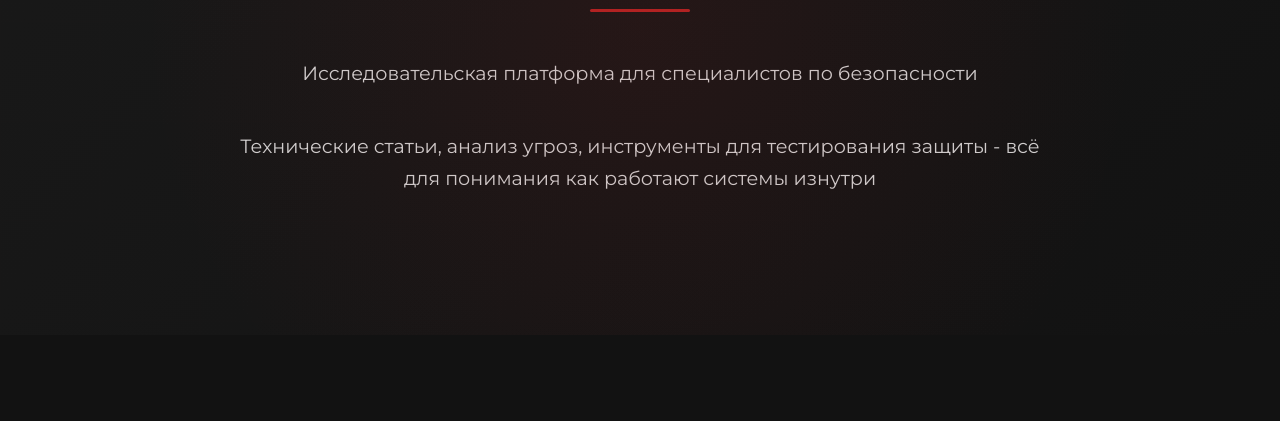
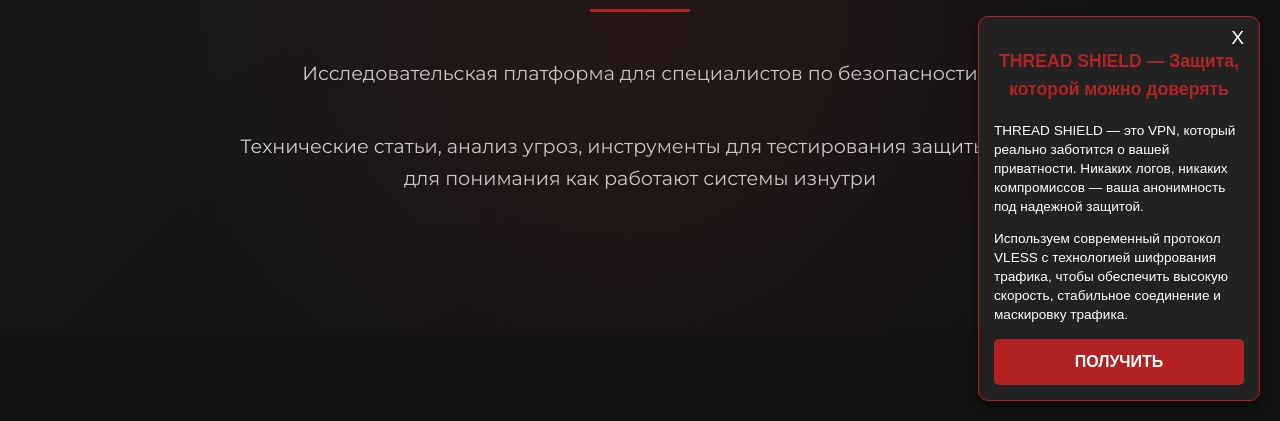
Before and after one commit to RigolitLabs/RG, a plain HTML site: page index.html in a window 1280 px wide. Shown: the part 379-800 px from the top of the page. Drawn offline with Linux system fonts and the light colour scheme.

Commit message:
Update style.css

```diff
--- a/style.css
+++ b/style.css
@@ -570,3 +570,66 @@ footer a:hover {
     opacity: 1;
     transform: translateY(0);
 }
+
+#floating-banner {
+    position: fixed;
+    bottom: 20px;
+    right: 20px;
+    width: 250px;
+    background-color: #222;
+    color: white;
+    padding: 15px;
+    border-radius: 10px;
+    box-shadow: 0 4px 8px rgba(0, 0, 0, 0.5);
+    z-index: 1000;
+    font-family: 'Arial', sans-serif;
+    border: 1px solid #b22222;
+}
+
+#floating-banner h3 {
+    color: #b22222;
+    margin-top: 15px;
+    font-size: 1.1em;
+    text-align: center;
+}
+
+#floating-banner p {
+    font-size: 0.85em;
+    line-height: 1.4;
+    margin-bottom: 10px;
+}
+
+#floating-banner .banner-button {
+    display: block;
+    width: 100%;
+    padding: 10px 15px;
+    background-color: #b22222;
+    color: white;
+    text-align: center;
+    border-radius: 5px;
+    text-decoration: none;
+    font-weight: bold;
+    margin-top: 15px;
+    transition: background-color 0.3s ease;
+    box-sizing: border-box;
+}
+
+#floating-banner .banner-button:hover {
+    background-color: #a01c1c;
+}
+
+#floating-banner .close-banner {
+    position: absolute;
+    top: 5px;
+    right: 10px;
+    background: none;
+    border: none;
+    color: white;
+    font-size: 1.2em;
+    cursor: pointer;
+    padding: 5px;
+}
+
+#floating-banner .close-banner:hover {
+    color: #FF00FF;
+}
```
